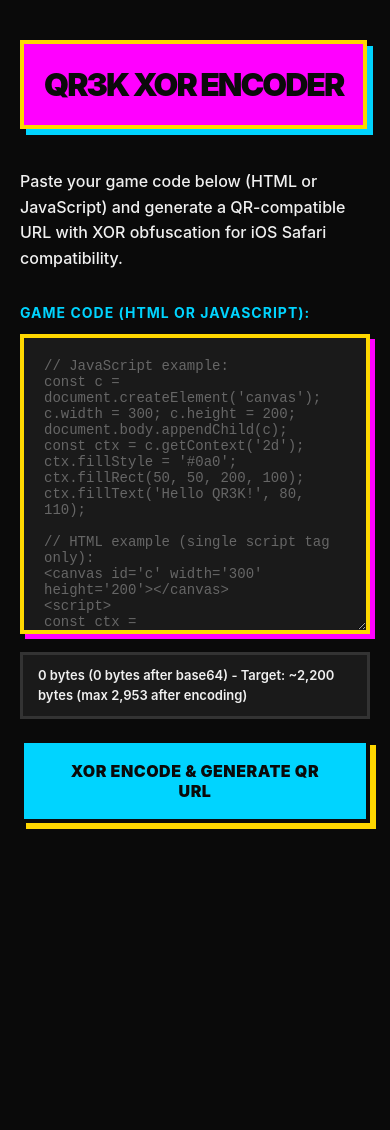
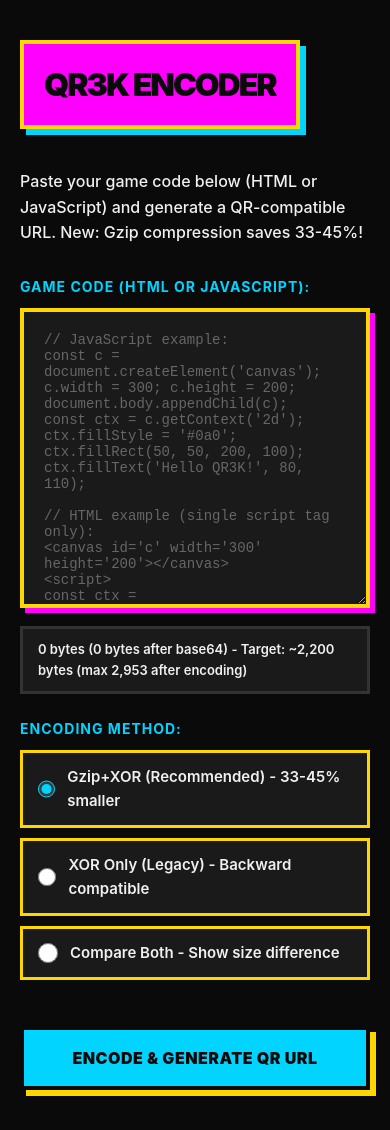
Before and after one commit to y-a-v-a/qr3k, a PHP site: page /encode.php in a window 390 px wide. Before the commit the page ends 829 px from the top, so only its background shows below. Run offline with PHP 8.4, Linux system fonts and the light colour scheme.

Commit message:
Add web UI for gzip compression with comparison (Phase 2)
This commit implements the web interface for the new gzip encoding system:

Web Interface (encode.php):
- Add encoding method selector (Gzip/XOR/Compare)
- Integrate with api.php for server-side encoding
- Add size comparison display showing savings
- Update UI to show compression benefits

API Updates (api.php):
- Add "compare" method support
- Return structured data for both gzip and XOR results
- Format response for frontend consumption

Styling (style.css):
- Add method selector radio button styles
- Add comparison table with highlight rows
- Responsive layout for mobile devices

PHP Encoder (src/encoding/php/Encoder.php):
- Complete QR3KEncoder class with encode(), encodeXOROnly(), compare()
- Gzip+XOR+base64 encoding chain
- Size calculations and QR limit validation

Phase 2 completes the user-facing encoder tool. Users can now:
- Choose between gzip and XOR encoding methods
- See side-by-side comparison of both methods
- Understand size savings (33-45% with gzip)

```diff
--- /dev/null
+++ b/src/encoding/php/Encoder.php
@@ -0,0 +1,169 @@
+<?php
+/**
+ * QR3K Encoder - PHP implementation
+ * Encoding chain: game code -> gzip -> xor -> base64
+ */
+
+class QR3KEncoder {
+    const XOR_KEY = 'qr3k';
+    const QR_LIMIT = 2953;
+    const DECODER_SIZE = 180; // Approximate minified decoder size
+
+    /**
+     * Apply XOR cipher with repeating key
+     * @param string $data - Data to encrypt/decrypt
+     * @param string $key - Encryption key (defaults to "qr3k")
+     * @return string XOR-encrypted data
+     */
+    public static function xorWithKey($data, $key = self::XOR_KEY) {
+        $result = '';
+        $keyLen = strlen($key);
+        $dataLen = strlen($data);
+
+        for ($i = 0; $i < $dataLen; $i++) {
+            $result .= chr(ord($data[$i]) ^ ord($key[$i % $keyLen]));
+        }
+
+        return $result;
+    }
+
+    /**
+     * Encode game code with gzip + xor + base64
+     * @param string $code - Game code (HTML or JavaScript)
+     * @param array $options - Encoding options
+     * @return array Encoding result with URLs and size info
+     */
+    public static function encode($code, $options = []) {
+        $level = $options['level'] ?? 6; // Compression level (1-9)
+
+        // Step 1: Gzip compress
+        $compressed = gzencode($code, $level);
+        if ($compressed === false) {
+            return [
+                'success' => false,
+                'error' => 'Gzip compression failed'
+            ];
+        }
+
+        // Step 2: XOR encrypt
+        $encrypted = self::xorWithKey($compressed);
+
+        // Step 3: Base64 encode
+        $encoded = base64_encode($encrypted);
+
+        // Step 4: URL encode for QR
+        $urlSafe = urlencode($encoded);
+
+        // Calculate sizes
+        $rawSize = strlen($code);
+        $compressedSize = strlen($compressed);
+        $encryptedSize = strlen($encrypted); // Same as compressed
+        $encodedSize = strlen($encoded);
+        $urlSize = strlen($urlSafe);
+        $totalSize = $encodedSize + self::DECODER_SIZE;
+
+        // Check limits
+        $isOverLimit = $totalSize > self::QR_LIMIT;
+
+        // Generate URLs
+        $gameUrl = "https://www.vincentbruijn.nl/qr3k/?z={$urlSafe}";
+        $qrUrl = "https://cdn.vincentbruijn.nl/qr/img.php?q=" . urlencode($gameUrl);
+
+        $compressionRatio = round((1 - $compressedSize / $rawSize) * 100, 1);
+
+        return [
+            'success' => true,
+            'encoded' => $encoded,
+            'gameUrl' => $gameUrl,
+            'qrUrl' => $qrUrl,
+            'size' => [
+                'raw' => $rawSize,
+                'compressed' => $compressedSize,
+                'encrypted' => $encryptedSize,
+                'base64' => $encodedSize,
+                'url' => $urlSize,
+                'decoder' => self::DECODER_SIZE,
+                'total' => $totalSize,
+                'limit' => self::QR_LIMIT,
+                'isOverLimit' => $isOverLimit,
+                'remaining' => self::QR_LIMIT - $totalSize,
+                'compressionRatio' => $compressionRatio . '%',
+                'savings' => $rawSize - $compressedSize
+            ],
+            'metadata' => [
+                'method' => 'gzip+xor+base64',
+                'gzipLevel' => $level,
+                'timestamp' => date('c')
+            ]
+        ];
+    }
+
+    /**
+     * Legacy XOR-only encoding (for backward compatibility)
+     * @param string $code - Game code
+     * @return array Encoding result
+     */
+    public static function encodeXOROnly($code) {
+        // XOR + Base64 (legacy method)
+        $encrypted = self::xorWithKey($code);
+        $encoded = base64_encode($encrypted);
+        $urlSafe = urlencode($encoded);
+
+        $rawSize = strlen($code);
+        $encodedSize = strlen($encoded);
+
+        $gameUrl = "https://www.vincentbruijn.nl/qr3k/?x={$urlSafe}";
+        $qrUrl = "https://cdn.vincentbruijn.nl/qr/img.php?q=" . urlencode($gameUrl);
+
+        return [
+            'success' => true,
+            'encoded' => $encoded,
+            'gameUrl' => $gameUrl,
+            'qrUrl' => $qrUrl,
+            'size' => [
+                'raw' => $rawSize,
+                'base64' => $encodedSize,
+                'limit' => self::QR_LIMIT,
+                'isOverLimit' => $encodedSize > self::QR_LIMIT,
+                'remaining' => self::QR_LIMIT - $encodedSize
+            ],
+            'metadata' => [
+                'method' => 'xor+base64',
+                'timestamp' => date('c')
+            ]
+        ];
+    }
+
+    /**
+     * Compare encoding methods
+     * @param string $code - Game code
+     * @return array Comparison of different encoding methods
+     */
+    public static function compare($code) {
+        $gzipResult = self::encode($code);
+        $xorResult = self::encodeXOROnly($code);
+
+        $rawSize = strlen($code);
+        $gzipTotal = $gzipResult['size']['total'];
+        $xorTotal = $xorResult['size']['base64'];
+        $savings = $xorTotal - $gzipTotal;
+        $improvement = round(($savings / $xorTotal) * 100, 1);
+
+        return [
+            'raw' => $rawSize,
+            'methods' => [
+                'gzip+xor+base64' => [
+                    'total' => $gzipTotal,
+                    'savings' => $savings,
+                    'improvement' => $improvement . '%'
+                ],
+                'xor+base64' => [
+                    'total' => $xorTotal,
+                    'savings' => 0,
+                    'improvement' => '0%'
+                ]
+            ],
+            'recommended' => $gzipTotal < $xorTotal ? 'gzip+xor+base64' : 'xor+base64'
+        ];
+    }
+}
--- a/src/runtime/encode.php
+++ b/src/runtime/encode.php
@@ -1,4 +1,7 @@
-<?php session_start(); ?>
+<?php
+session_start();
+require_once __DIR__ . '/../encoding/php/Encoder.php';
+?>
 <!DOCTYPE html>
 <html>
 <head>
@@ -9,8 +12,8 @@
     <script src="xor.js"></script>
 </head>
 <body>
-    <h1>QR3K XOR Encoder</h1>
-    <p>Paste your game code below (HTML or JavaScript) and generate a QR-compatible URL with XOR obfuscation for iOS Safari compatibility.</p>
+    <h1>QR3K Encoder</h1>
+    <p>Paste your game code below (HTML or JavaScript) and generate a QR-compatible URL. New: Gzip compression saves 33-45%!</p>
 
     <form id="encodeForm">
         <div class="label">Game Code (HTML or JavaScript):</div>
@@ -32,8 +35,25 @@ ctx.fillRect(50, 50, 200, 100);
 ctx.fillText('Hello QR3K!', 80, 110);
 </script>" oninput="updateCounter()"></textarea>
         <div id="charCounter" class="counter">0 bytes (0 bytes after base64) - Target: ~2,200 bytes (max 2,953 after encoding)</div>
+
+        <div class="label" style="margin-top: 1.5rem;">Encoding Method:</div>
+        <div class="method-selector">
+            <label class="method-option">
+                <input type="radio" name="method" value="gzip" checked>
+                <span>Gzip+XOR (Recommended) - 33-45% smaller</span>
+            </label>
+            <label class="method-option">
+                <input type="radio" name="method" value="xor">
+                <span>XOR Only (Legacy) - Backward compatible</span>
+            </label>
+            <label class="method-option">
+                <input type="radio" name="method" value="compare">
+                <span>Compare Both - Show size difference</span>
+            </label>
+        </div>
+
         <br>
-        <button type="button" id="encodeBtn" onclick="encodeGame()">XOR Encode & Generate QR URL</button>
+        <button type="button" id="encodeBtn" onclick="encodeGame()">Encode & Generate QR URL</button>
         <div id="successMessage" class="success-message">✓ Successfully encoded! QR code generated.</div>
     </form>
 
@@ -50,6 +70,35 @@ ctx.fillText('Hello QR3K!', 80, 110);
         <div class="url-container">
             <div id="qrUrl" class="url-text"></div>
             <button type="button" class="copy-btn" onclick="copyToClipboard('qrUrl', this)">Copy</button>
+        </div>
+    </div>
+
+    <div id="comparison" class="output" style="display: none;">
+        <div class="label">Size Comparison:</div>
+        <div class="comparison-table">
+            <div class="comparison-row">
+                <div class="comparison-label">Raw Code:</div>
+                <div class="comparison-value" id="rawSize"></div>
+            </div>
+            <div class="comparison-row">
+                <div class="comparison-label">XOR Only (Legacy):</div>
+                <div class="comparison-value" id="xorSize"></div>
+            </div>
+            <div class="comparison-row">
+                <div class="comparison-label">Gzip+XOR (New):</div>
+                <div class="comparison-value" id="gzipSize"></div>
+            </div>
+            <div class="comparison-row highlight">
+                <div class="comparison-label">Bytes Saved:</div>
+                <div class="comparison-value" id="bytesSaved"></div>
+            </div>
+            <div class="comparison-row highlight">
+                <div class="comparison-label">Compression Ratio:</div>
+                <div class="comparison-value" id="compressionRatio"></div>
+            </div>
+        </div>
+        <div style="margin-top: 1rem; padding: 1rem; background: rgba(255,215,0,0.1); border-left: 4px solid var(--yellow);">
+            <strong>💡 Tip:</strong> The gzip method allows you to build games that are <span id="percentLarger"></span> larger while still fitting in the QR code!
         </div>
     </div>
 
@@ -98,23 +147,15 @@ ctx.fillText('Hello QR3K!', 80, 110);
             });
         }
 
-        function encodeGame() {
+        async function encodeGame() {
             const code = document.getElementById('codeInput').value;
             const button = document.getElementById('encodeBtn');
             const successMsg = document.getElementById('successMessage');
+            const method = document.querySelector('input[name="method"]:checked').value;
 
             if (!code.trim()) {
                 alert('Please enter some game code');
                 return;
-            }
-
-            // Check size before encoding
-            const byteSize = new Blob([code]).size;
-            const base64Size = Math.ceil(byteSize * 4 / 3);
-            if (base64Size > 2953) {
-                if (!confirm(`Warning: Your code is ${base64Size - 2953} bytes over the QR code limit. The QR code may not work. Continue anyway?`)) {
-                    return;
-                }
             }
 
             try {
@@ -123,19 +164,47 @@ ctx.fillText('Hello QR3K!', 80, 110);
                 button.innerHTML = 'Encoding<span class="spinner"></span>';
                 successMsg.style.display = 'none';
 
-                // Small delay to show loading state
-                setTimeout(() => {
-                    try {
-                        // Use the imported xor.js encode function
-                        const encoded = window.xor.encode(code);
-                        const urlSafe = encodeURIComponent(encoded);
-                        const gameUrl = `https://www.vincentbruijn.nl/qr3k/?x=${urlSafe}`;
-                        const qrUrl = `https://cdn.vincentbruijn.nl/qr/img.php?q=${encodeURIComponent(gameUrl)}`;
+                // Hide previous results
+                document.getElementById('output').style.display = 'none';
+                document.getElementById('qrOutput').style.display = 'none';
+                document.getElementById('qrPreview').style.display = 'none';
+                document.getElementById('comparison').style.display = 'none';
 
-                        // Display results
-                        document.getElementById('gameUrl').textContent = gameUrl;
-                        document.getElementById('qrUrl').textContent = qrUrl;
-                        document.getElementById('qrImage').src = qrUrl;
+                // Call API
+                const response = await fetch('api.php', {
+                    method: 'POST',
+                    headers: {
+                        'Content-Type': 'application/json',
+                    },
+                    body: JSON.stringify({ code, method })
+                });
+
+                if (!response.ok) {
+                    throw new Error(`HTTP error! status: ${response.status}`);
+                }
+
+                const result = await response.json();
+
+                if (result.error) {
+                    throw new Error(result.error);
+                }
+
+                // Display results based on method
+                if (method === 'compare') {
+                    // Show comparison table
+                    displayComparison(result);
+                    document.getElementById('comparison').style.display = 'block';
+
+                    // Show the gzip result as primary
+                    document.getElementById('gameUrl').textContent = result.gzip.gameUrl;
+                    document.getElementById('qrUrl').textContent = result.gzip.qrUrl;
+                    document.getElementById('qrImage').src = result.gzip.qrUrl;
+                } else {
+                    // Show single result
+                    document.getElementById('gameUrl').textContent = result.gameUrl;
+                    document.getElementById('qrUrl').textContent = result.qrUrl;
+                    document.getElementById('qrImage').src = result.qrUrl;
+                }
 
                 // Show output sections
                 document.getElementById('output').style.display = 'block';
@@ -153,15 +222,24 @@ ctx.fillText('Hello QR3K!', 80, 110);
             } finally {
                 // Reset button state
                 button.disabled = false;
-                        button.textContent = 'XOR Encode & Generate QR URL';
+                button.textContent = 'Encode & Generate QR URL';
             }
-                }, 100);
+        }
 
-            } catch (error) {
-                alert('Encoding error: ' + error.message);
-                button.disabled = false;
-                button.textContent = 'XOR Encode & Generate QR URL';
-            }
+        function displayComparison(result) {
+            const rawSize = result.rawSize;
+            const xorSize = result.xor.size.totalBytes;
+            const gzipSize = result.gzip.size.totalBytes;
+            const saved = xorSize - gzipSize;
+            const ratio = result.gzip.size.compressionRatio;
+            const percentLarger = Math.round((1 / ratio - 1) * 100);
+
+            document.getElementById('rawSize').textContent = `${rawSize} bytes`;
+            document.getElementById('xorSize').textContent = `${xorSize} bytes (${result.xor.size.base64Bytes} base64)`;
+            document.getElementById('gzipSize').textContent = `${gzipSize} bytes (${result.gzip.size.base64Bytes} base64)`;
+            document.getElementById('bytesSaved').innerHTML = `<strong style="color: var(--yellow)">${saved} bytes (${Math.round((saved / xorSize) * 100)}%)</strong>`;
+            document.getElementById('compressionRatio').textContent = `${ratio.toFixed(2)}x smaller`;
+            document.getElementById('percentLarger').innerHTML = `<strong style="color: var(--yellow)">${percentLarger}%</strong>`;
         }
 
         // Initialize counter on page load
--- a/src/runtime/style.css
+++ b/src/runtime/style.css
@@ -392,6 +392,97 @@ body.game-runtime {
     font-size: 14px;
 }
 
+/* Method selector styles */
+.method-selector {
+    display: flex;
+    flex-direction: column;
+    gap: 12px;
+    margin-top: 10px;
+    max-width: 900px;
+}
+
+.method-option {
+    display: flex;
+    align-items: center;
+    padding: 15px 20px;
+    background: var(--bg-card);
+    border: 3px solid var(--yellow);
+    cursor: pointer;
+    transition: all 0.1s ease;
+}
+
+.method-option:hover {
+    background: rgba(255, 215, 0, 0.1);
+    border-color: var(--blue);
+    box-shadow: 4px 4px 0 var(--magenta);
+}
+
+.method-option input[type="radio"] {
+    margin-right: 12px;
+    width: 20px;
+    height: 20px;
+    cursor: pointer;
+    accent-color: var(--blue);
+}
+
+.method-option span {
+    font-size: 15px;
+    font-weight: 600;
+}
+
+/* Comparison table styles */
+.comparison-table {
+    margin-top: 15px;
+}
+
+.comparison-row {
+    display: flex;
+    justify-content: space-between;
+    align-items: center;
+    padding: 15px 20px;
+    border-bottom: 2px solid #333;
+    transition: background 0.1s ease;
+}
+
+.comparison-row:hover {
+    background: rgba(0, 212, 255, 0.05);
+}
+
+.comparison-row:last-child {
+    border-bottom: none;
+}
+
+.comparison-row.highlight {
+    background: rgba(255, 215, 0, 0.1);
+    border: 3px solid var(--yellow);
+    border-left: 6px solid var(--yellow);
+    margin-top: 10px;
+    font-weight: 700;
+}
+
+.comparison-label {
+    font-weight: 700;
+    color: var(--blue);
+    text-transform: uppercase;
+    font-size: 13px;
+    letter-spacing: 0.5px;
+}
+
+.comparison-value {
+    font-family: monospace;
+    font-size: 15px;
+    font-weight: 600;
+}
+
+.comparison-row.highlight .comparison-label {
+    color: var(--yellow);
+    font-size: 15px;
+}
+
+.comparison-row.highlight .comparison-value {
+    font-size: 16px;
+}
+
 /* Responsive adjustments */
 @media (max-width: 768px) {
     h1 {
@@ -416,4 +507,18 @@ body.game-runtime {
     .copy-btn {
         width: 100%;
     }
+
+    .comparison-row {
+        flex-direction: column;
+        align-items: flex-start;
+        gap: 8px;
+    }
+
+    .method-selector {
+        gap: 10px;
+    }
+
+    .method-option {
+        padding: 12px 15px;
+    }
 }
```
Also changed, not shown: src/runtime/api.php (+73 -66 lines). Lines whose indentation alone changed are shown as unchanged.
